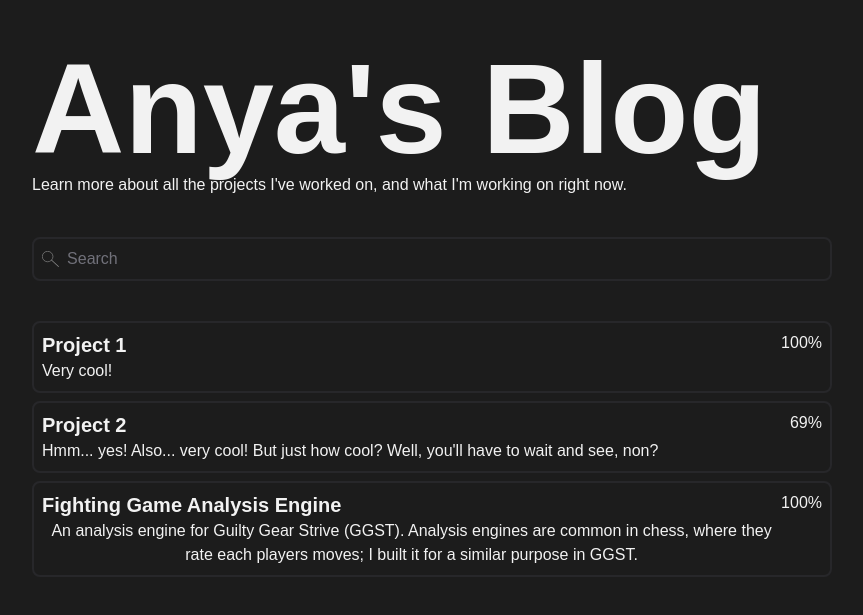
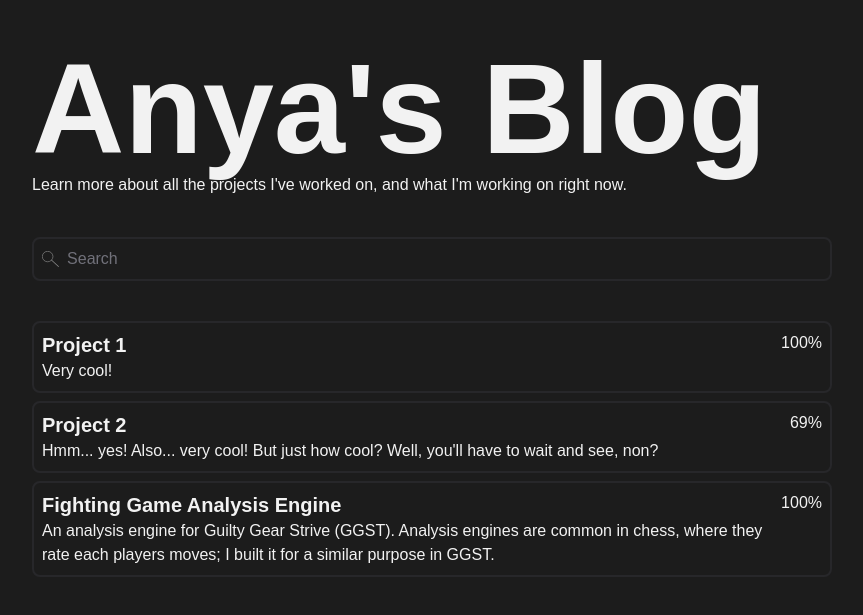
Before and after one commit to Anya-gh/blog, a React (Vite) app: page / in a window 1280 px wide. Shown: the part 155-770 px from the top of the page, without its empty margins (208-1071 px from the left). Built offline with nearby package versions, Linux system fonts and the light colour scheme.

Commit message:
moved description for projects to left on home page

```diff
--- a/src/pages/home/List.tsx
+++ b/src/pages/home/List.tsx
@@ -40,7 +40,7 @@ const ListElement = ({title, id, description, progress} : ListElementProps) => {
       <button onClick={(() => onClickHandler(id))} className='border-2 rounded-lg border-zinc-800 w-80 p-2 md:w-[35rem] lg:w-[50rem] flex flex-row justify-between mb-2'>
         <div className='flex flex-col items-start'>
           <h1 className='font-bold text-xl'>{title}</h1>
-          <p>{description}</p>
+          <p className='text-left'>{description}</p>
         </div>
         <h1>{`${progress}%`}</h1>
       </button>
```
